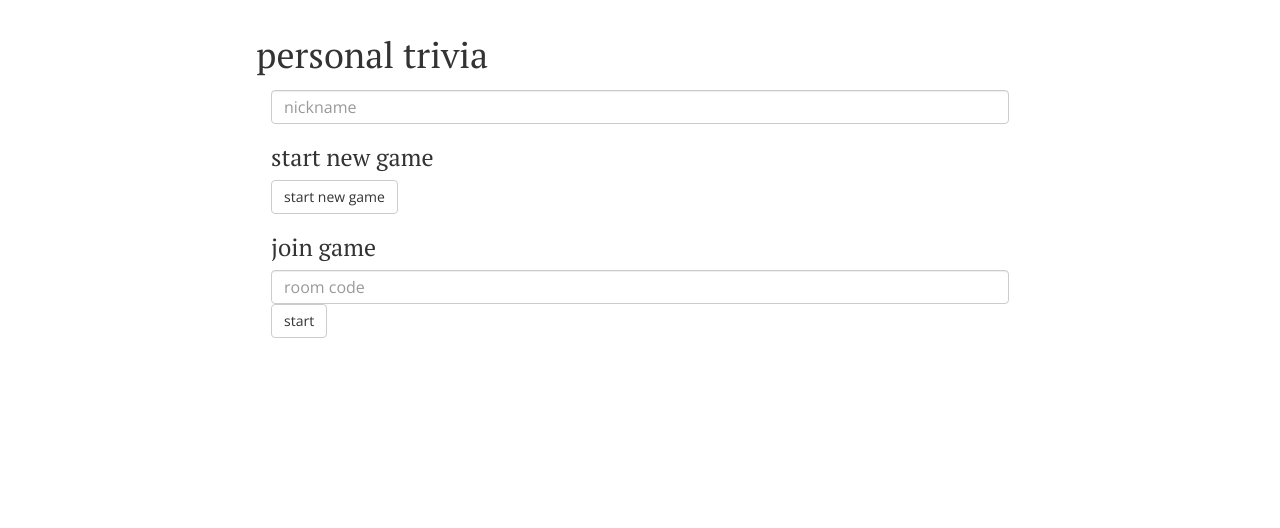
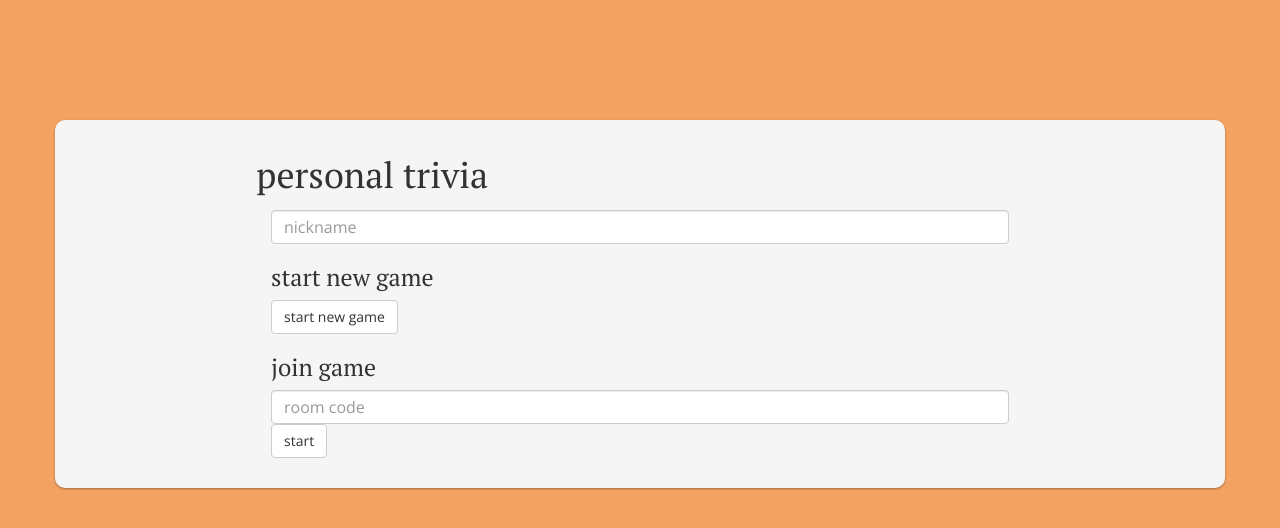
Before and after one commit to lucassong-RL/intproj-frontend, a React (Create React App) app: page / in a window 1280 px wide. Shown: the top 528 px of the page. Built offline with nearby package versions, Linux system fonts and the light colour scheme; no server answers; what aws-amplify would draw is missing.

Commit message:
update app.css

```diff
--- a/src/App.css
+++ b/src/App.css
@@ -1,7 +1,20 @@
-.App {
-  margin-top: 15px;
+body {
+  background-color: #F4A261;
+  max-height: 100vh;
 }
 
+.App {
+  background-color: #f5f5f5;
+  border-radius: 1rem;
+  padding: 15px;
+  margin-top: 15vh;
+  box-shadow: 0 1px 3px rgba(0,0,0,0.12), 0 1px 2px rgba(0,0,0,0.24);
+  transition: all 0.3s cubic-bezier(.25,.8,.25,1);
+}
+
+.App:hover {
+  box-shadow: 0 14px 28px rgba(0,0,0,0.25), 0 10px 10px rgba(0,0,0,0.22);
+}
 .App .navbar-brand {
   font-weight: bold;
 }
```
